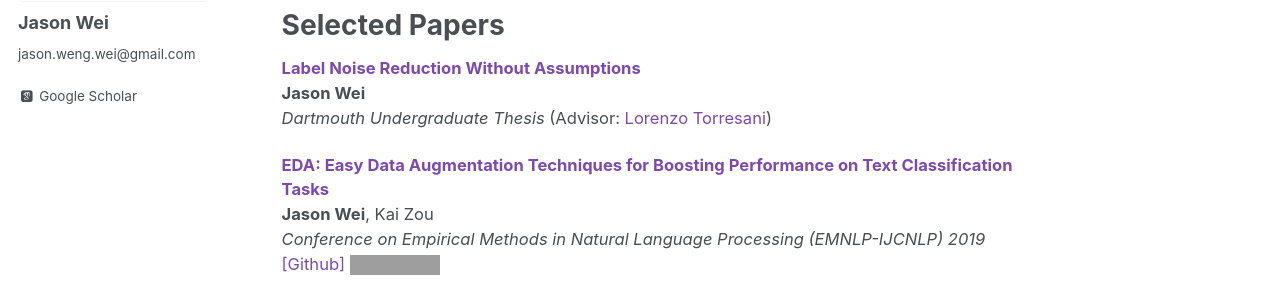
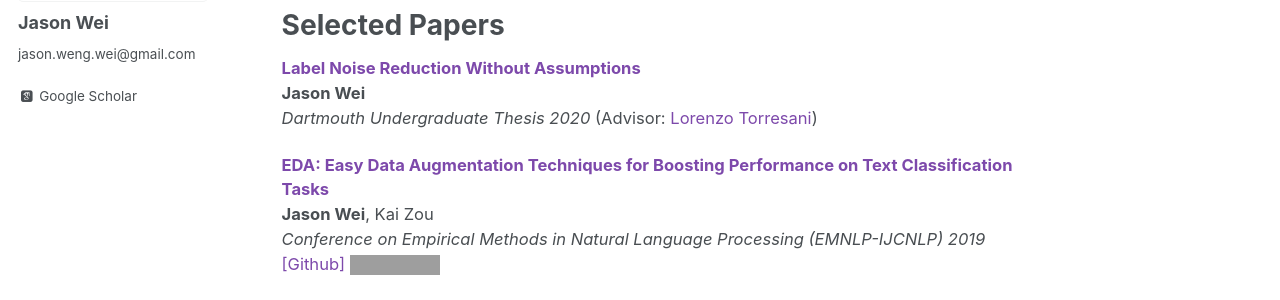
Before and after one commit to jasonwei20/jasonwei20.github.io, a Jekyll site: the page built from _pages/about.md, in a window 1280 px wide. Shown: the part 260-560 px from the top of the page. Built offline with Jekyll 4.4.1, drawn with Linux system fonts in a browser that asks for light colours; some web fonts are replaced; grey boxes are pictures that could not be loaded.

Commit message:
add year

```diff
--- a/_pages/about.md
+++ b/_pages/about.md
@@ -17,9 +17,9 @@
 
 # Selected Papers
 
-<a href="https://jasonwei20.github.io/files/undergrad_thesis.pdf" style="color:#7d49ab" target="_blank"><b>Label Noise Reduction Without Assumptions</b></a>
+<a href="https://www.cs.dartmouth.edu/~trdata/reports/TR2020-899.pdf" style="color:#7d49ab" target="_blank"><b>Label Noise Reduction Without Assumptions</b></a>
 **Jason Wei**
-*Dartmouth Undergraduate Thesis* (Advisor: <a href="https://www.cs.dartmouth.edu/~lorenzo/home.html" style="color:#7d49ab" target="_blank">Lorenzo Torresani</a>) <br>
+*Dartmouth Undergraduate Thesis 2020* (Advisor: <a href="https://www.cs.dartmouth.edu/~lorenzo/home.html" style="color:#7d49ab" target="_blank">Lorenzo Torresani</a>) <br>
 
 <a href="https://www.aclweb.org/anthology/D19-1670.pdf" style="color:#7d49ab" target="_blank"><b>EDA: Easy Data Augmentation Techniques for Boosting Performance on Text Classification Tasks</b></a>
 **Jason Wei**, Kai Zou
```
